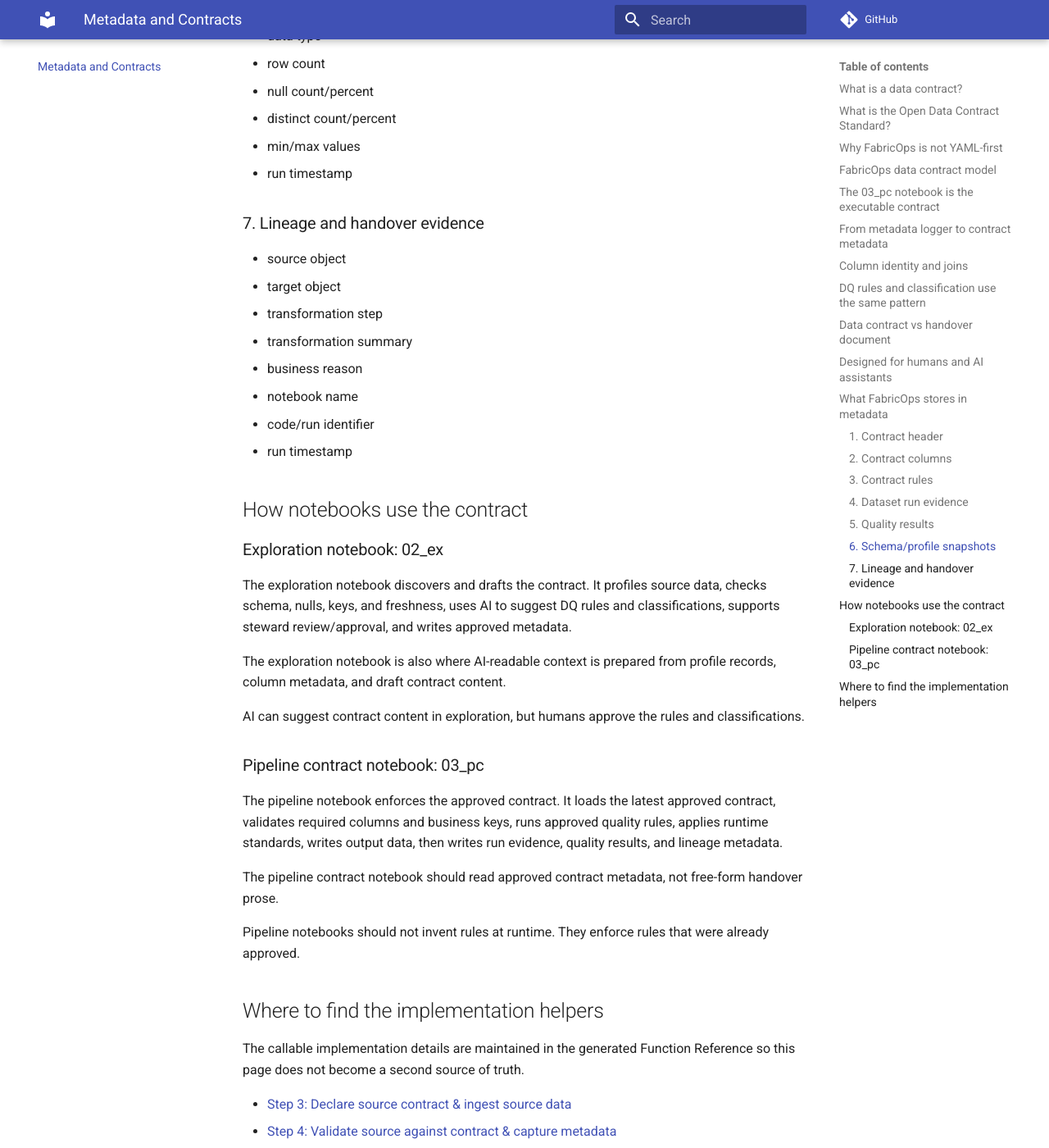
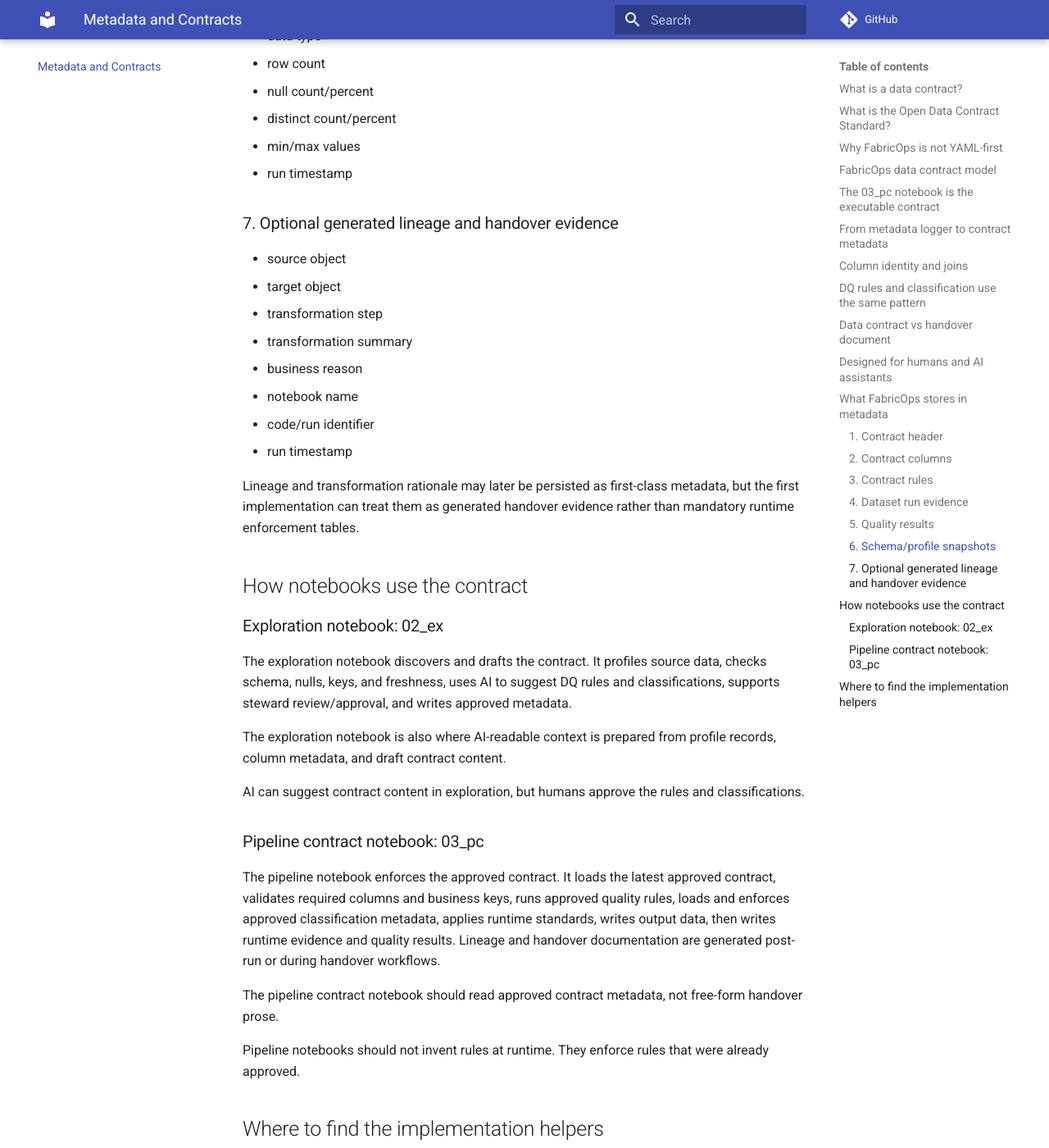
Before and after one commit to Voycepeh/fabric-data-product-framework, an MkDocs documentation site: the page built from docs/metadata-and-contracts.md, in a window 1280 px wide and 1400 px high, scrolled down 9026 px. Shown: the whole window at 82% size. Built offline with MkDocs 1.6.1 and Material for MkDocs 9.7.7, drawn with Linux system fonts in a browser that asks for light colours; comment, search, counter and statistics services are not loaded; some of the changed text lies outside the part shown.

Commit message:
docs: remove remaining runtime lineage contradictions

```diff
--- a/docs/metadata-and-contracts.md
+++ b/docs/metadata-and-contracts.md
@@ -62,7 +62,7 @@
 
 In FabricOps, the pipeline contract starts in the notebook.
 
-The 03_pc notebook is the executable version of the contract. It contains the source expectations, output expectations, quality rules, classification decisions, transformation logic, runtime checks, and evidence writing.
+The 03_pc notebook is the executable version of the contract. It contains the source expectations, output expectations, quality rules, approved classification metadata to load and enforce, transformation logic, runtime checks, and evidence writing.
 
 The metadata tables do not replace the notebook. They make the notebook contract queryable, reviewable, AI-readable, and auditable.
 
@@ -256,7 +256,7 @@
 - min/max values
 - run timestamp
 
-### 7. Lineage and handover evidence
+### 7. Optional generated lineage and handover evidence
 
 - source object
 - target object
@@ -266,6 +266,8 @@
 - notebook name
 - code/run identifier
 - run timestamp
+
+Lineage and transformation rationale may later be persisted as first-class metadata, but the first implementation can treat them as generated handover evidence rather than mandatory runtime enforcement tables.
 
 ## How notebooks use the contract
 
@@ -279,7 +281,7 @@
 
 ### Pipeline contract notebook: 03_pc
 
-The pipeline notebook enforces the approved contract. It loads the latest approved contract, validates required columns and business keys, runs approved quality rules, applies runtime standards, writes output data, then writes run evidence, quality results, and lineage metadata.
+The pipeline notebook enforces the approved contract. It loads the latest approved contract, validates required columns and business keys, runs approved quality rules, loads and enforces approved classification metadata, applies runtime standards, writes output data, then writes runtime evidence and quality results. Lineage and handover documentation are generated post-run or during handover workflows.
 
 The pipeline contract notebook should read approved contract metadata, not free-form handover prose.
 
```
